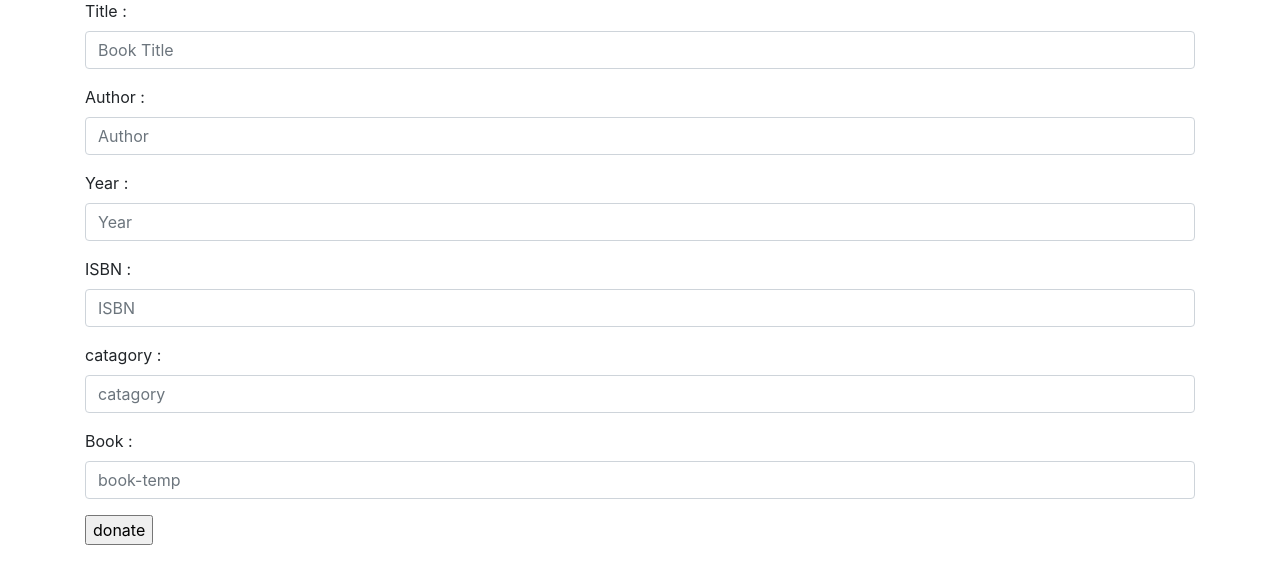
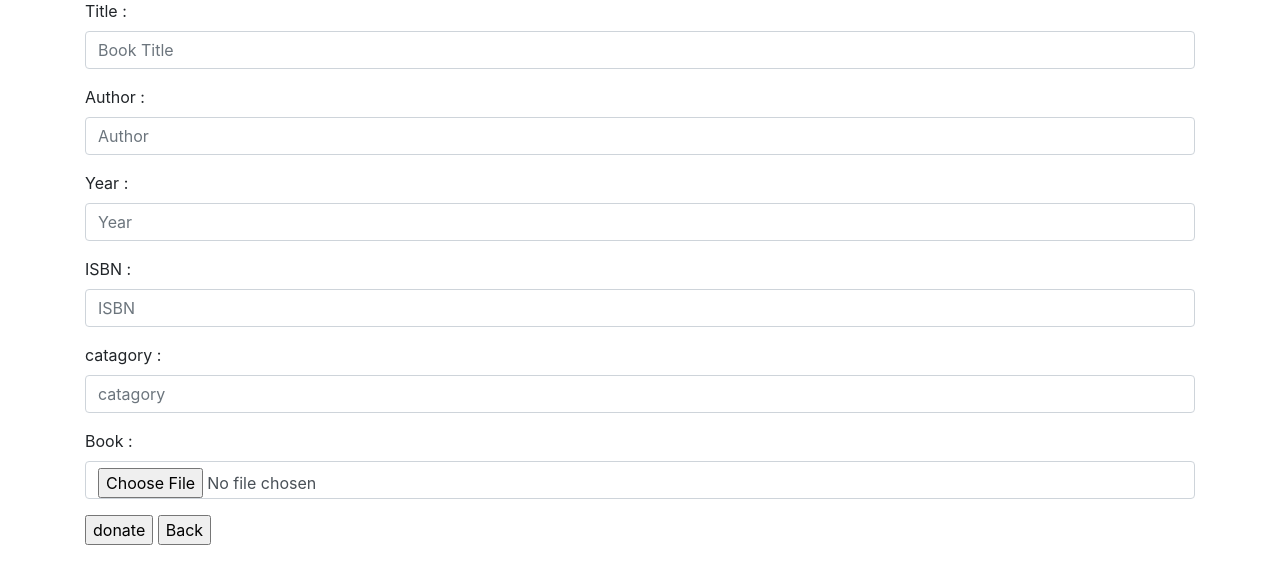
Before and after one commit to Akila-I/OOSD-Project, a PHP site: page /add_book.php in a window 1280 px wide. Shown: the part 43-627 px from the top of the page. Run offline with PHP 8.4, Linux system fonts and the light colour scheme; the visitor is signed in with stand-in values (Sample User, id 1).

Commit message:
add book

```diff
--- a/src/add_book.php
+++ b/src/add_book.php
@@ -61,12 +61,13 @@ if (isset($_POST['Donate']))
 
             <div class="form-group">
                 <label for="book">Book :</label>
-                <input type="text" class="form-control" name="book"  placeholder="book-temp"  required />
+                <input type="file" class="form-control" name="book"  placeholder="book-temp"  required />
             </div>
 
             <input type="hidden" name="donor" value= <?php echo $user?> >
 
             <input type="submit" name="Donate" value="donate">
+            <input type="button" value="Back" onclick="history.back()">
 
     </form>
 
--- a/src/pdo/pdo.php
+++ b/src/pdo/pdo.php
@@ -1,3 +1,3 @@
 <?php
 //UPDATE THIS FILE WITH YOUR MYSQL DETAILS. ONLY THIS PLACE HAS THEM NOW
-$local_pdo = new PDO('mysql:host=localhost;port=3306;dbname=library', 'root' , '');
+$local_pdo = new PDO('mysql:host=localhost;port=3306;dbname=library1', 'root' , 'password');
```
Also changed, not shown: 1 other file.
